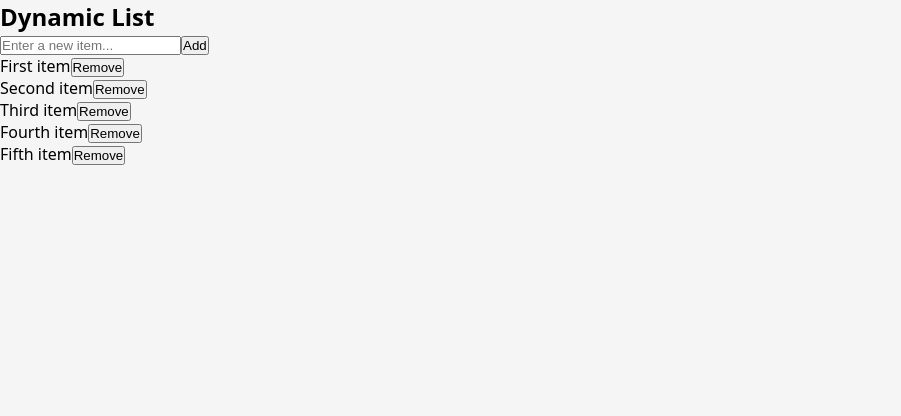
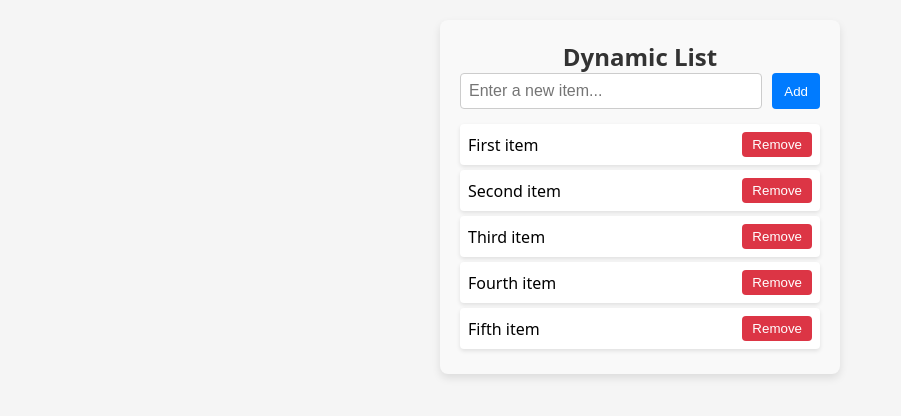
Before and after one commit to Espadv69/useState-Basics, a React (Vite) app in the folder DynamicList/: page / in a window 1280 px wide. Shown: the top 416 px of the page, without its empty margins (0-901 px from the left). Built offline with nearby package versions, Linux system fonts and the light colour scheme; the HTML template or start-up script is replaced by a standard one.

Commit message:
Add styles for List component in List.css

```diff
--- a/DynamicList/src/components/List/List.css
+++ b/DynamicList/src/components/List/List.css
@@ -0,0 +1,72 @@
+.list {
+  max-width: 400px;
+  margin: 20px auto;
+  padding: 20px;
+  border-radius: 8px;
+  box-shadow: 0 4px 8px rgba(0, 0, 0, 0.1);
+  background-color: #f9f9f9;
+  text-align: center;
+}
+
+h1 {
+  font-size: 1.5rem;
+  color: #333;
+}
+
+.form {
+  display: flex;
+  gap: 10px;
+  margin-bottom: 15px;
+}
+
+.form input {
+  flex: 1;
+  padding: 8px;
+  border: 1px solid #ccc;
+  border-radius: 4px;
+  font-size: 1rem;
+}
+
+.form button {
+  padding: 8px 12px;
+  border: none;
+  background-color: #007bff;
+  color: white;
+  border-radius: 4px;
+  cursor: pointer;
+  transition: background 0.3s;
+}
+
+.form button:hover {
+  background-color: #0056b3;
+}
+
+.ul__list {
+  list-style: none;
+  padding: 0;
+}
+
+.li__list {
+  display: flex;
+  justify-content: space-between;
+  align-items: center;
+  padding: 8px;
+  margin: 5px 0;
+  background: white;
+  border-radius: 4px;
+  box-shadow: 0 2px 4px rgba(0, 0, 0, 0.1);
+}
+
+.li__list button {
+  background-color: #dc3545;
+  border: none;
+  color: white;
+  padding: 5px 10px;
+  border-radius: 4px;
+  cursor: pointer;
+  transition: background 0.3s;
+}
+
+.li__list button:hover {
+  background-color: #a71d2a;
+}
```
